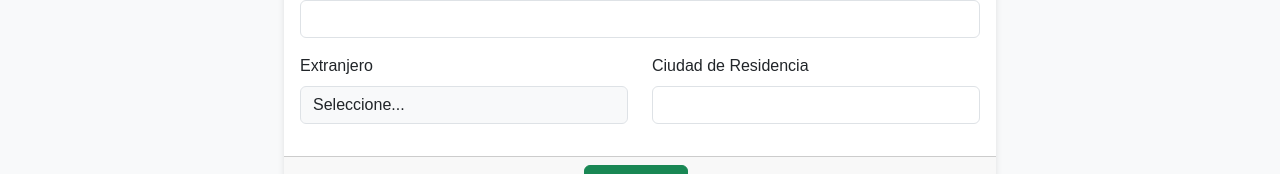
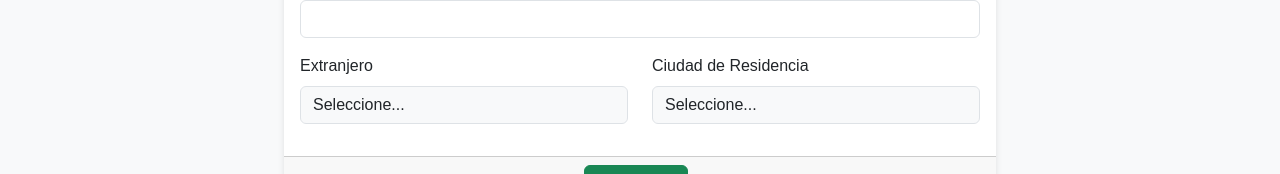
Before and after one commit to MephF/SampleFront, a plain HTML site: page form.html in a window 1280 px wide. Shown: the part 649-823 px from the top of the page. Drawn offline with nearby package versions, Linux system fonts and the light colour scheme.

Commit message:
Añadir capitales de los departamentos como seleccionable

```diff
--- a/form.html
+++ b/form.html
@@ -1,5 +1,6 @@
 <!DOCTYPE html>
 <html lang="es">
+
 <head>
     <meta charset="UTF-8">
     <meta content="width=device-width, initial-scale=1.0" name="viewport">
@@ -8,12 +9,12 @@
     <link href="https://cdnjs.cloudflare.com/ajax/libs/font-awesome/6.0.0-beta3/css/all.min.css" rel="stylesheet">
     <link href="css/styles.css" rel="stylesheet">
 </head>
+
 <body>
     <nav class="navbar navbar-dark" id="navbar-barra">
         <a class="navbar-brand" href="index.html">
-        <img alt="Medifolios Logo"
-             height="30"
-             id="imagePreview" src="https://hebbkx1anhila5yf.public.blob.vercel-storage.com/Logos%20Medifolios1%20(1)%20(1)%20(2)%20(1)-uC0ApcCfV5LWyB9jlEDpk5LVlEnwe6.png">
+            <img alt="Medifolios Logo" height="30" id="imagePreview"
+                src="https://hebbkx1anhila5yf.public.blob.vercel-storage.com/Logos%20Medifolios1%20(1)%20(1)%20(2)%20(1)-uC0ApcCfV5LWyB9jlEDpk5LVlEnwe6.png">
         </a>
     </nav>
 
@@ -110,9 +111,43 @@
                                 <!-- Ciudad de Residencia -->
                                 <div class="col-md-6 mb-3">
                                     <label for="residenceCity" class="form-label">Ciudad de Residencia</label>
-                                <input type="text" class="form-control" id="residenceCity">
+                                    <select id="residenceCity" class="form-control">
+                                        <option value="">Seleccione...</option>
+                                        <option value="BOG">Bogotá</option>
+                                        <option value="MED">Medellín</option>
+                                        <option value="CALI">Cali</option>
+                                        <option value="BAR">Barranquilla</option>
+                                        <option value="CART">Cartagena</option>
+                                        <option value="CUNC">Cúcuta</option>
+                                        <option value="PERE">Pereira</option>
+                                        <option value="BUC">Bucaramanga</option>
+                                        <option value="NEIVA">Neiva</option>
+                                        <option value="TUL">Tulúa</option>
+                                        <option value="MANIZ">Manizales</option>
+                                        <option value="SANTA">Santa Marta</option>
+                                        <option value="VILL">Villavicencio</option>
+                                        <option value="IBAG">Ibagué</option>
+                                        <option value="VALLE">Valledupar</option>
+                                        <option value="SIN">Sincelejo</option>
+                                        <option value="CARTAG">Cartago</option>
+                                        <option value="MAG">Magangué</option>
+                                        <option value="TUN">Tunja</option>
+                                        <option value="QUIB">Quibdó</option>
+                                        <option value="PAST">Pasto</option>
+                                        <option value="LET">Leticia</option>
+                                        <option value="YOP">Yopal</option>
+                                        <option value="POP">Popayán</option>
+                                        <option value="MONG">Montería</option>
+                                        <option value="SOG">Sogamoso</option>
+                                        <option value="MAL">Malambo</option>
+                                        <option value="AGU">Agua de Dios</option>
+                                        <option value="SAMP">San Andrés</option>
+                                        <option value="SUCRE">Sucre</option>
+                                        <option value="TOL">Tolú</option>
+                                    </select>
                                     <small class="text-danger" id="residenceCityError"></small>
                                 </div>
+
                             </div>
                         </form>
                     </div>
@@ -131,4 +166,5 @@
     <script src="https://cdn.jsdelivr.net/npm/bootstrap@5.3.0/dist/js/bootstrap.bundle.min.js"></script>
     <script src="js/form.js"></script>
 </body>
+
 </html>
```
Lines whose indentation alone changed are shown as unchanged.
